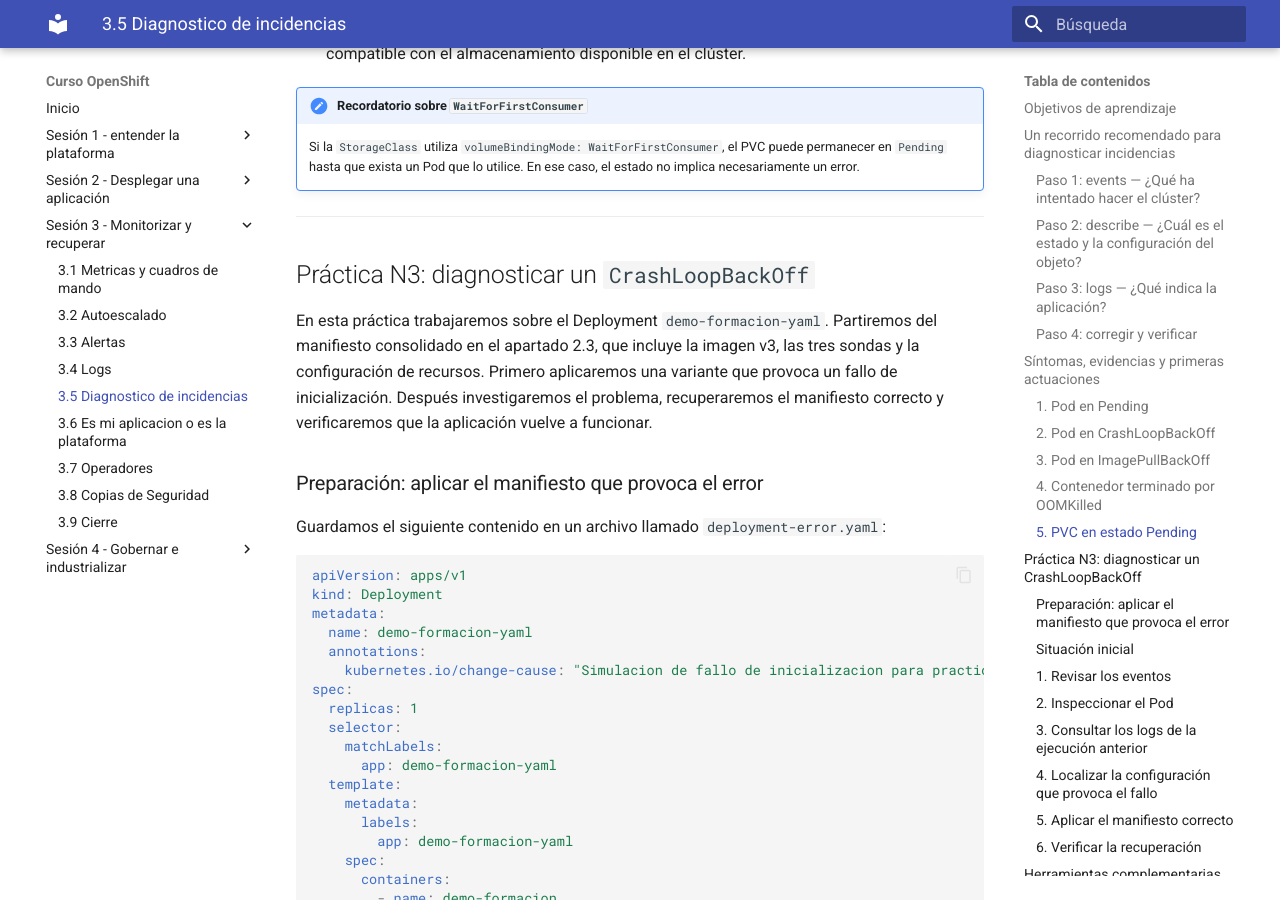
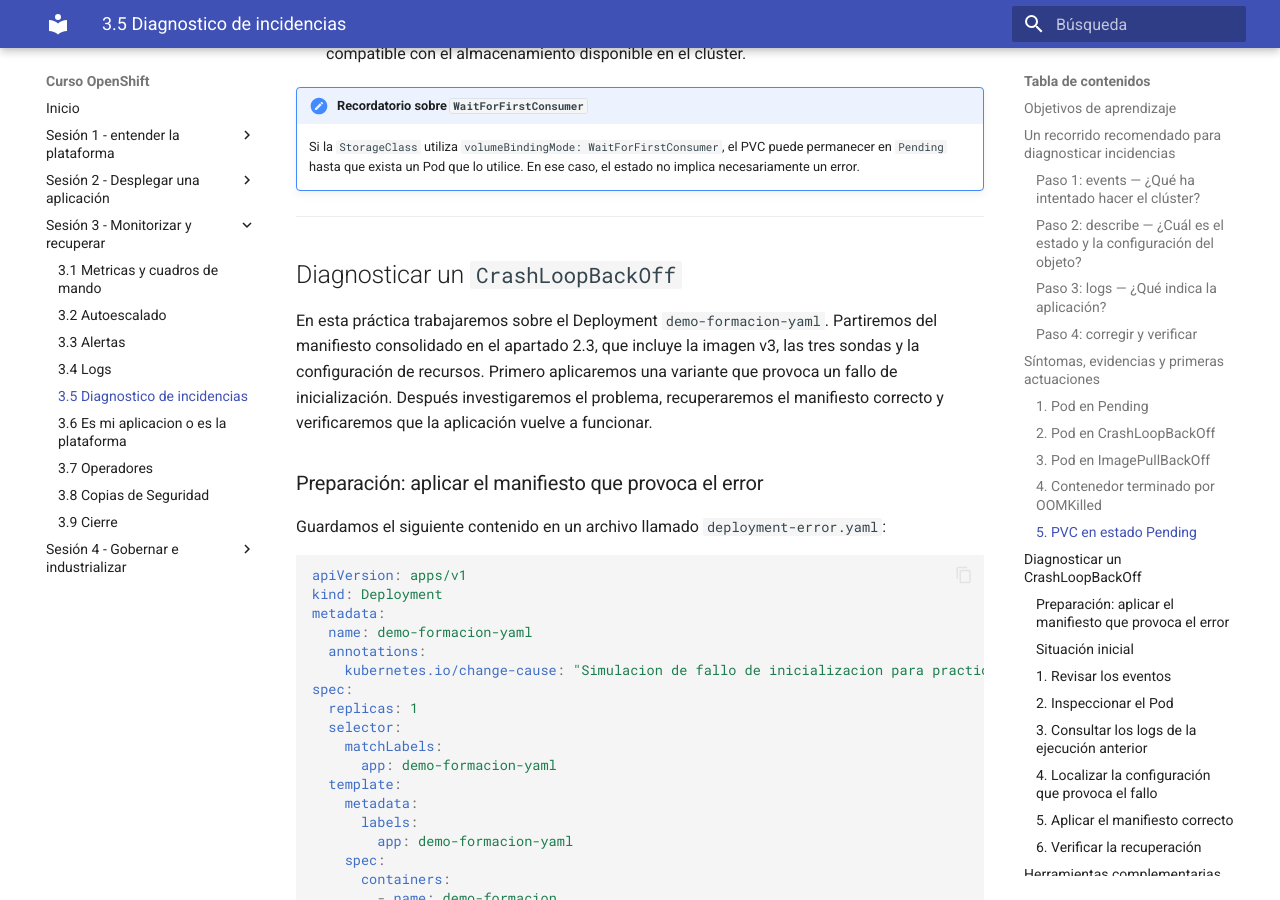
Before and after one commit to ieftraining/curso-openshift, an MkDocs documentation site: the page built from docs/sesion3/3.5 Diagnostico de incidencias.md, in a window 1280 px wide and 900 px high, scrolled down 7243 px. Built offline with MkDocs 1.6.1 and Material for MkDocs 9.7.7, drawn with Linux system fonts in a browser that asks for light colours.

Commit message:
Add files via upload

```diff
--- a/docs/sesion3/3.5 Diagnostico de incidencias.md
+++ b/docs/sesion3/3.5 Diagnostico de incidencias.md
@@ -231,7 +231,7 @@ oc get storageclass
 
 ---
 
-## Práctica N3: diagnosticar un `CrashLoopBackOff`
+## Diagnosticar un `CrashLoopBackOff`
 
 En esta práctica trabajaremos sobre el Deployment `demo-formacion-yaml`. Partiremos del manifiesto consolidado en el apartado 2.3, que incluye la imagen v3, las tres sondas y la configuración de recursos. Primero aplicaremos una variante que provoca un fallo de inicialización. Después investigaremos el problema, recuperaremos el manifiesto correcto y verificaremos que la aplicación vuelve a funcionar.
 
```
